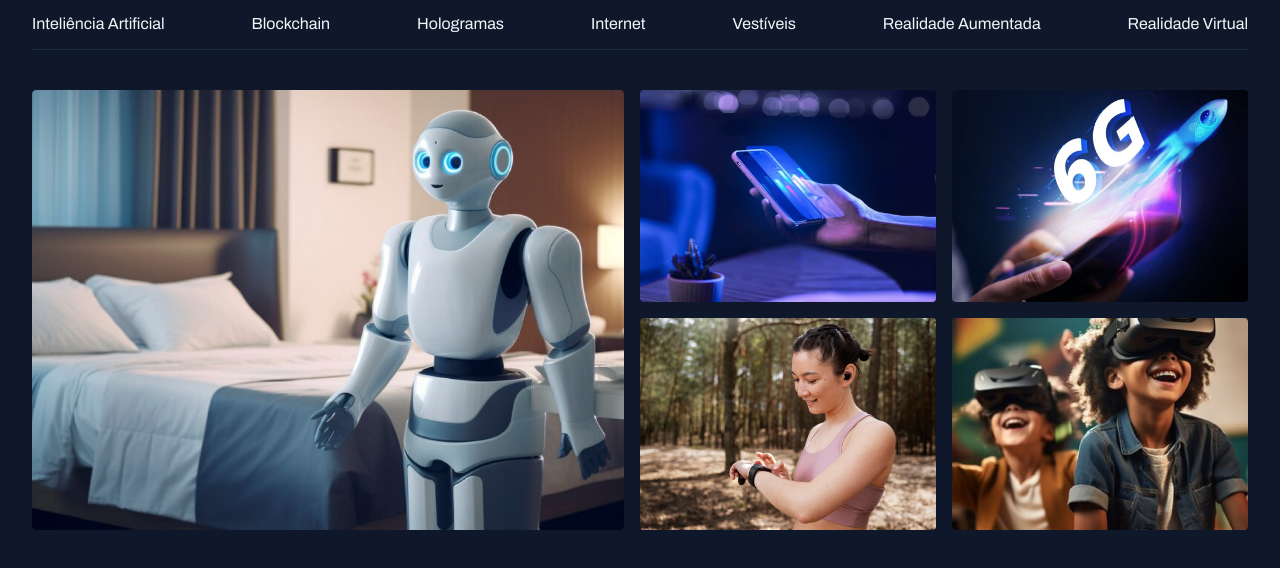
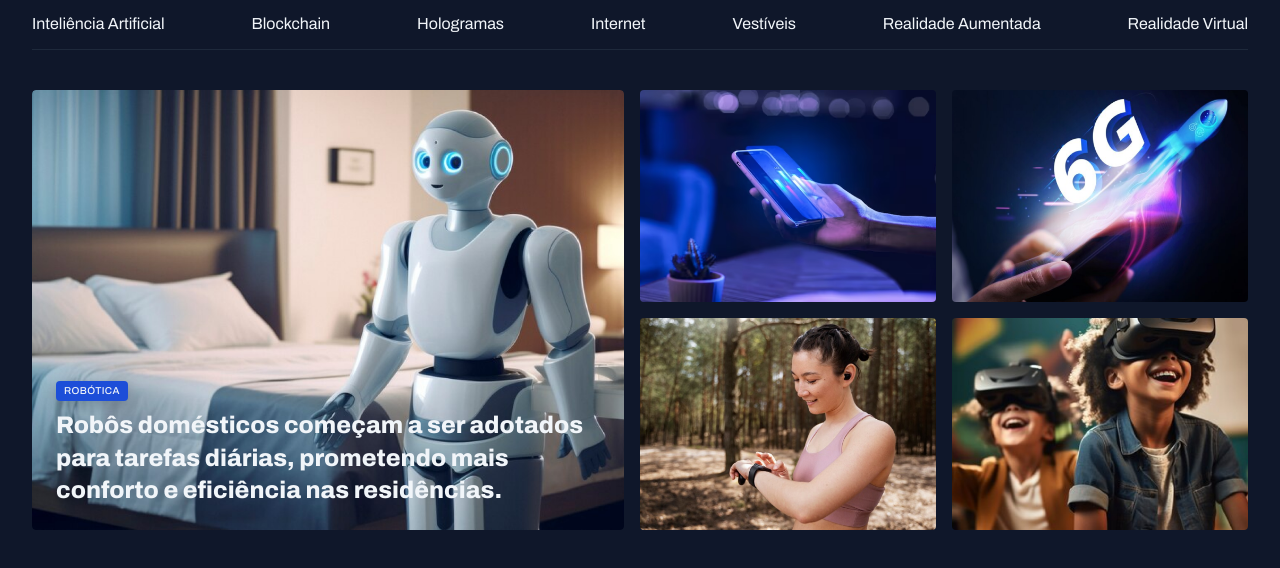
Before and after one commit to edsonrosadev/portal-noticias, a plain HTML site: page index.html in a window 1280 px wide. Shown: the part 74-642 px from the top of the page. Drawn offline with Linux system fonts and the light colour scheme.

Commit message:
ajustando conteúdo do card

```diff
--- a/index.html
+++ b/index.html
@@ -42,6 +42,13 @@
     <section id="featured" class="grid grid-flow-col gap-16">
       <div class="card">
         <img src="assets/images/Image 01.png" alt="">
+
+        <figcaption>
+          <span class="content-tag">robótica</span>
+          <h2 class="text-2xl">
+            Robôs domésticos começam a ser adotados para tarefas diárias, prometendo mais conforto e eficiência nas residências.
+          </h2>
+        </figcaption>
       </div>
 
       <div class="grid grid-cols-2 gap-16">
--- a/styles/global.css
+++ b/styles/global.css
@@ -54,3 +54,15 @@ img {
 main {
   margin-top: 40px;
 }
+
+.content-tag {
+  display: inline-block;
+  background-color: var(--brand-color-dark);
+  padding: 4px 8px;
+  border-radius: 4px;
+  font: 500 10px/1.2 var(--font-family);
+  text-transform: uppercase;
+  letter-spacing: 0.04em;
+  color: var(--text-color-primary);
+  box-shadow: 0px 4px 16px rgba(2, 6, 23, 0.251);
+}
--- a/styles/sections.css
+++ b/styles/sections.css
@@ -21,5 +21,16 @@
       );
 
     }
+
+    figcaption {
+      position: absolute;
+      bottom: 0;
+
+      padding: 24px;
+
+      h2 {
+        margin-top: 8px;
+      }
+    }
   }
 }
--- a/styles/utility.css
+++ b/styles/utility.css
@@ -14,3 +14,19 @@
 .gap-16 {
   gap: 16px;
 }
+
+.text-2xl {
+  font: var(--h1);
+}
+
+.text-xl {
+  font: var(--h2);
+}
+
+.text-lg {
+  font: var(--h3);
+}
+
+.text-sm {
+  font: var(--tex-sm);
+}
```
